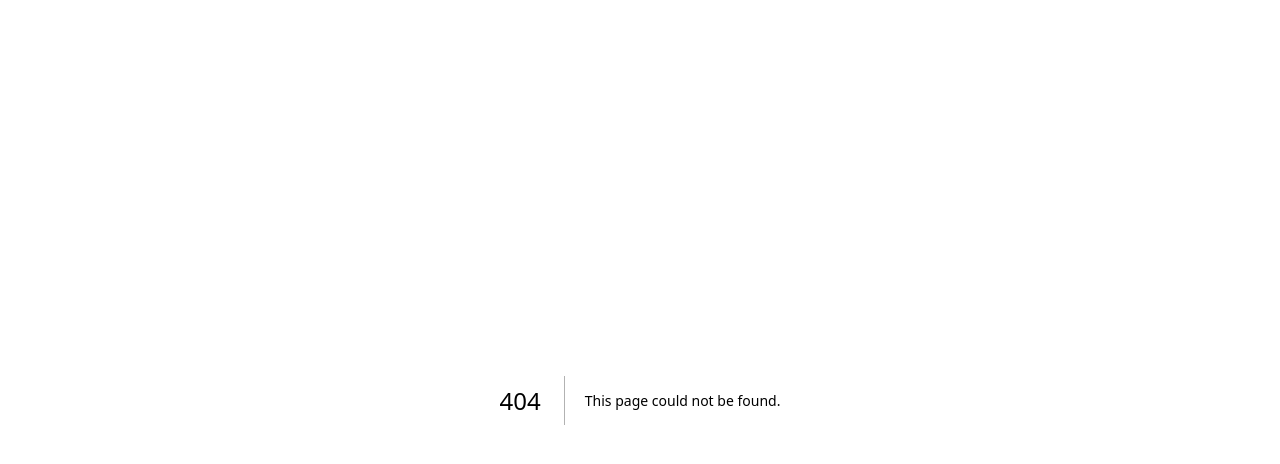
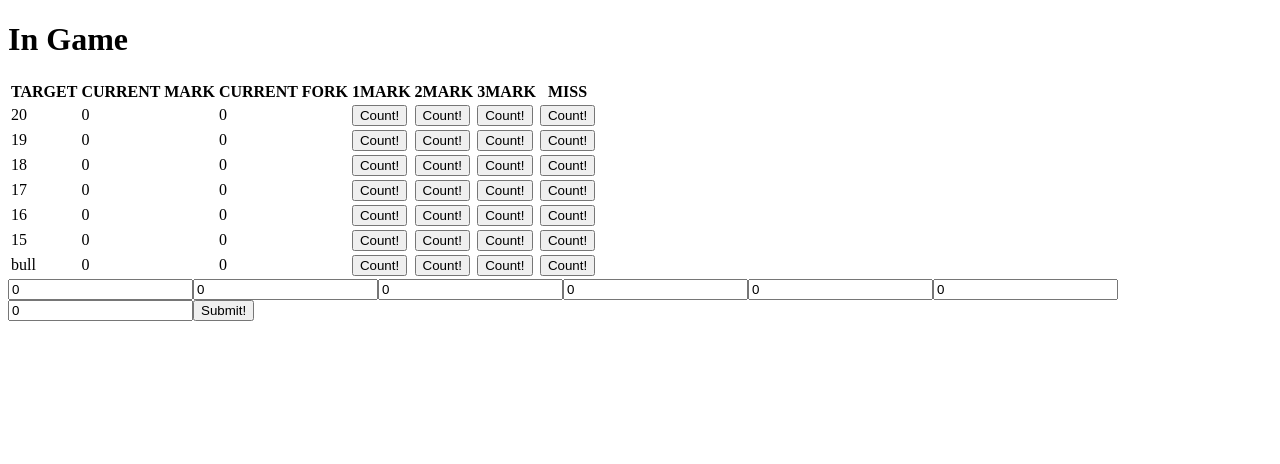
Before and after one commit to ruiokazaki-archive/darts-app, a Next.js app: page /in-game in a window 1280 px wide. Before the commit this address had no page. Shown: the top 464 px of the page. Built offline with nearby package versions, Linux system fonts and the light colour scheme.

Commit message:
feat: カウント出来るようにした

```diff
--- /dev/null
+++ b/app/in-game/components/in-game-page.tsx
@@ -0,0 +1,109 @@
+"use client";
+
+import type { FC } from "react";
+import { memo, useState } from "react";
+
+const TARGETS = ["20", "19", "18", "17", "16", "15", "bull"] as const;
+type Target = (typeof TARGETS)[number];
+
+const Presenter: FC = () => {
+  const [scores, setScores] = useState<{
+    [key in Target]: { marksCount: number; throwsCount: number };
+  }>({
+    20: { marksCount: 0, throwsCount: 0 },
+    19: { marksCount: 0, throwsCount: 0 },
+    18: { marksCount: 0, throwsCount: 0 },
+    17: { marksCount: 0, throwsCount: 0 },
+    16: { marksCount: 0, throwsCount: 0 },
+    15: { marksCount: 0, throwsCount: 0 },
+    bull: { marksCount: 0, throwsCount: 0 },
+  });
+
+  const handleChange = (
+    target: Target,
+    difference: number,
+    mode: "increment" | "decrement" = "increment"
+  ) => {
+    setScores((prevScores) => ({
+      ...prevScores,
+      [target]: {
+        marksCount:
+          mode === "increment"
+            ? prevScores[target].marksCount + difference
+            : prevScores[target].marksCount - difference,
+        throwsCount: prevScores[target].throwsCount + 1,
+      },
+    }));
+  };
+
+  return (
+    <div>
+      <table>
+        <tr>
+          <th>TARGET</th>
+          <th>CURRENT MARK</th>
+          <th>CURRENT FORK</th>
+          <th>1MARK</th>
+          <th>2MARK</th>
+          <th>3MARK</th>
+          <th>MISS</th>
+        </tr>
+        {TARGETS.map((target) => (
+          <tr key={target}>
+            <td>{target}</td>
+            <td>{scores[target].marksCount}</td>
+            <td>{scores[target].throwsCount}</td>
+            <td>
+              <button
+                disabled={!(scores[target].marksCount < 10)}
+                onClick={() => handleChange(target, 1)}
+              >
+                Count!
+              </button>
+            </td>
+            <td>
+              <button
+                disabled={!(scores[target].marksCount < 10)}
+                onClick={() => handleChange(target, 2)}
+              >
+                Count!
+              </button>
+            </td>
+            <td>
+              <button
+                disabled={!(scores[target].marksCount < 10)}
+                onClick={() => handleChange(target, 3)}
+              >
+                Count!
+              </button>
+            </td>
+            <td>
+              <button
+                disabled={!(scores[target].marksCount < 10)}
+                onClick={() => handleChange(target, 0)}
+              >
+                Count!
+              </button>
+            </td>
+          </tr>
+        ))}
+      </table>
+      <form>
+        <input type="number" name="target-20" value={scores[20].throwsCount} />
+        <input type="number" name="target-19" value={scores[19].throwsCount} />
+        <input type="number" name="target-18" value={scores[18].throwsCount} />
+        <input type="number" name="target-17" value={scores[17].throwsCount} />
+        <input type="number" name="target-16" value={scores[16].throwsCount} />
+        <input type="number" name="target-15" value={scores[15].throwsCount} />
+        <input
+          type="number"
+          name="target-bull"
+          value={scores.bull.throwsCount}
+        />
+        <input type="submit" value="Submit!" />
+      </form>
+    </div>
+  );
+};
+
+export const InGamePage = memo(Presenter);
--- /dev/null
+++ b/app/in-game/page.tsx
@@ -0,0 +1,14 @@
+import { InGamePage } from "./components/in-game-page";
+
+export const runtime = "edge";
+export const preferredRegion = "home";
+export const dynamic = "force-dynamic";
+
+export default async function Home() {
+  return (
+    <main>
+      <h1>In Game</h1>
+      <InGamePage />
+    </main>
+  );
+}
```
